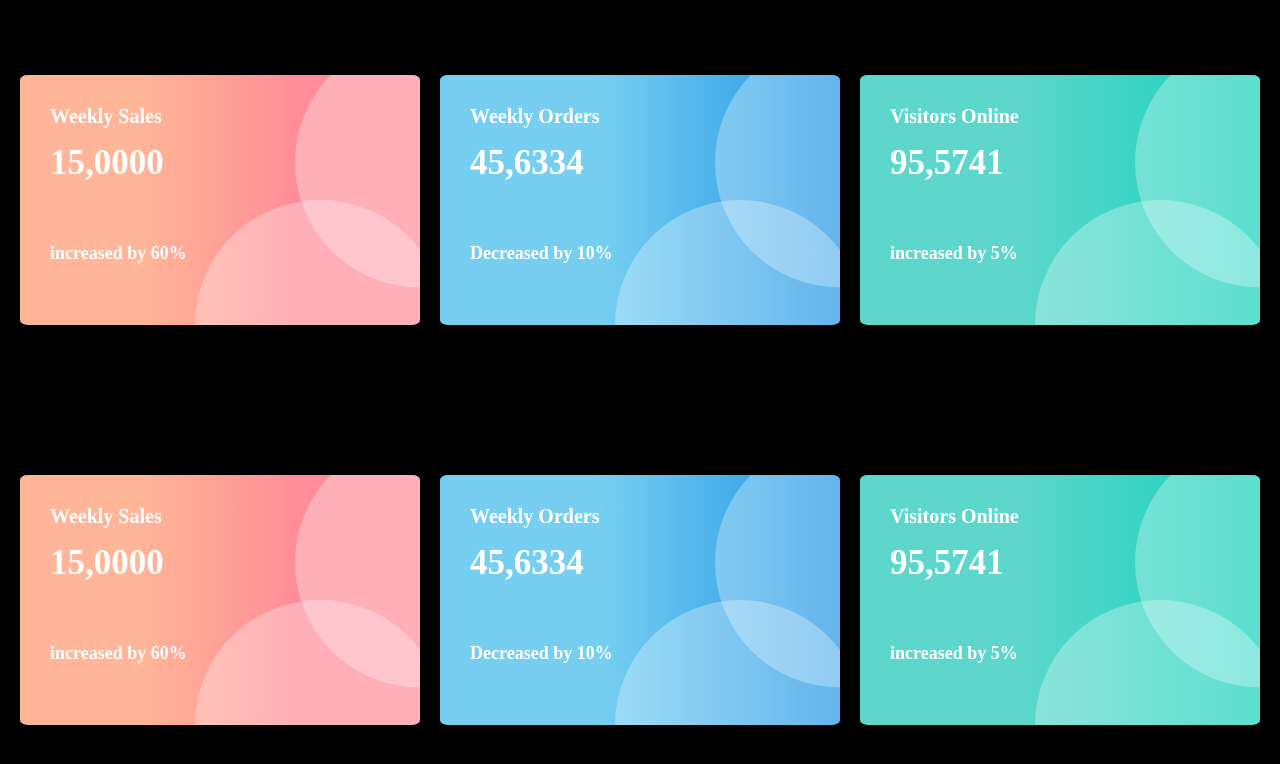
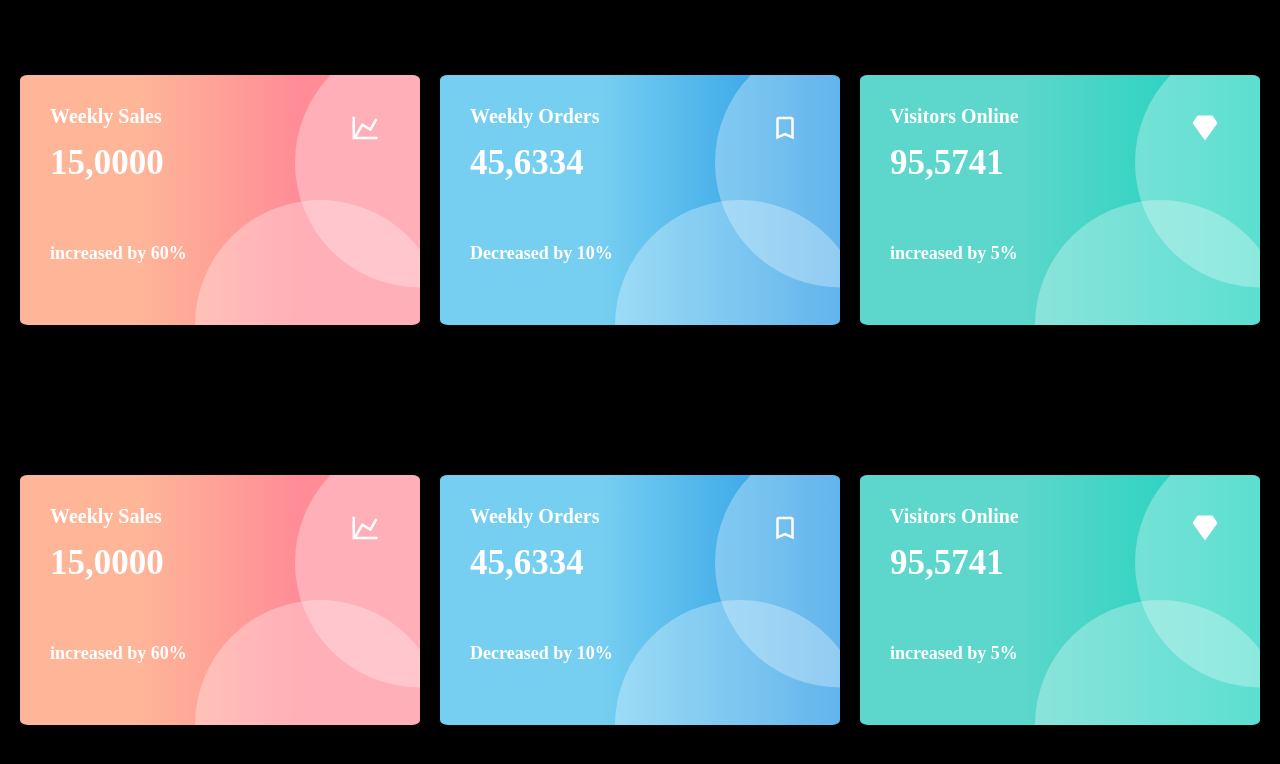
Before and after one commit to AlexOdessit/FreshStud, a plain HTML site: page Cards/cards.html in a window 1280 px wide. Drawn offline with Linux system fonts and the light colour scheme.

Commit message:
card css and icons added

```diff
--- a/Cards/assets/card.css
+++ b/Cards/assets/card.css
@@ -14,8 +14,8 @@ body {
   position: relative;
   overflow: hidden;
   max-width: 400px;
+  min-height: 250px;
   width: 33.3%;
-  min-height: 250px;
   padding: 30px;
   border-radius: 2%;
   color: #fff;
@@ -37,6 +37,14 @@ body {
   font-size: 18px;
   margin-top: 60px;
   display: block;
+}
+
+.card-icon {
+  position: absolute;
+  top: 15%;
+  right: 10%;
+  width: 30px;
+  height: 30px;
 }
 
 .card:nth-child(3n + 1) {
@@ -76,19 +84,18 @@ body {
   position: absolute;
   background: #fff;
   opacity: 0.3;
+  transition: transform 0.4s ease-in-out;
 }
 
 .card::before {
   top: 0;
   right: 0;
   transform: translate(50%, -15%);
-  transition: transform 0.4s ease-in-out;
 }
 .card::after {
   bottom: 0;
   right: 0;
   transform: translate(10%, 50%);
-  transition: transform 0.4s ease-in-out;
 }
 
 .card:hover,
--- a/Cards/cards.html
+++ b/Cards/cards.html
@@ -14,32 +14,61 @@
           <h2 class="card-title">Weekly Sales</h2>
           <span class="card-score">15,0000</span>
           <p class="card-rates">increased by 60%</p>
+          <img
+            class="card-icon"
+            src="assets/images/chart-line.svg"
+            alt="card-icon"
+          />
         </div>
         <div class="card">
           <h2 class="card-title">Weekly Orders</h2>
           <span class="card-score">45,6334</span>
           <p class="card-rates">Decreased by 10%</p>
+          <img
+            class="card-icon"
+            src="assets/images/bookmark-outline.svg"
+            alt="card-icon"
+          />
         </div>
         <div class="card">
           <h2 class="card-title">Visitors Online</h2>
           <span class="card-score">95,5741</span>
           <p class="card-rates">increased by 5%</p>
+          <img
+            class="card-icon"
+            src="assets/images/diamond.svg"
+            alt="card-icon"
+          />
         </div>
-
         <div class="card">
           <h2 class="card-title">Weekly Sales</h2>
           <span class="card-score">15,0000</span>
           <p class="card-rates">increased by 60%</p>
+          <img
+            class="card-icon"
+            src="assets/images/chart-line.svg"
+            alt="card-icon"
+          />
         </div>
         <div class="card">
           <h2 class="card-title">Weekly Orders</h2>
           <span class="card-score">45,6334</span>
           <p class="card-rates">Decreased by 10%</p>
+          <img
+            class="card-icon"
+            src="assets/images/bookmark-outline.svg"
+            alt="card-icon"
+          />
         </div>
         <div class="card">
           <h2 class="card-title">Visitors Online</h2>
           <span class="card-score">95,5741</span>
           <p class="card-rates">increased by 5%</p>
+          <img
+            class="card-icon"
+            src="assets/images/diamond.svg"
+            alt="card-icon"
+          />
         </div>
       </section>
     </main>
```
